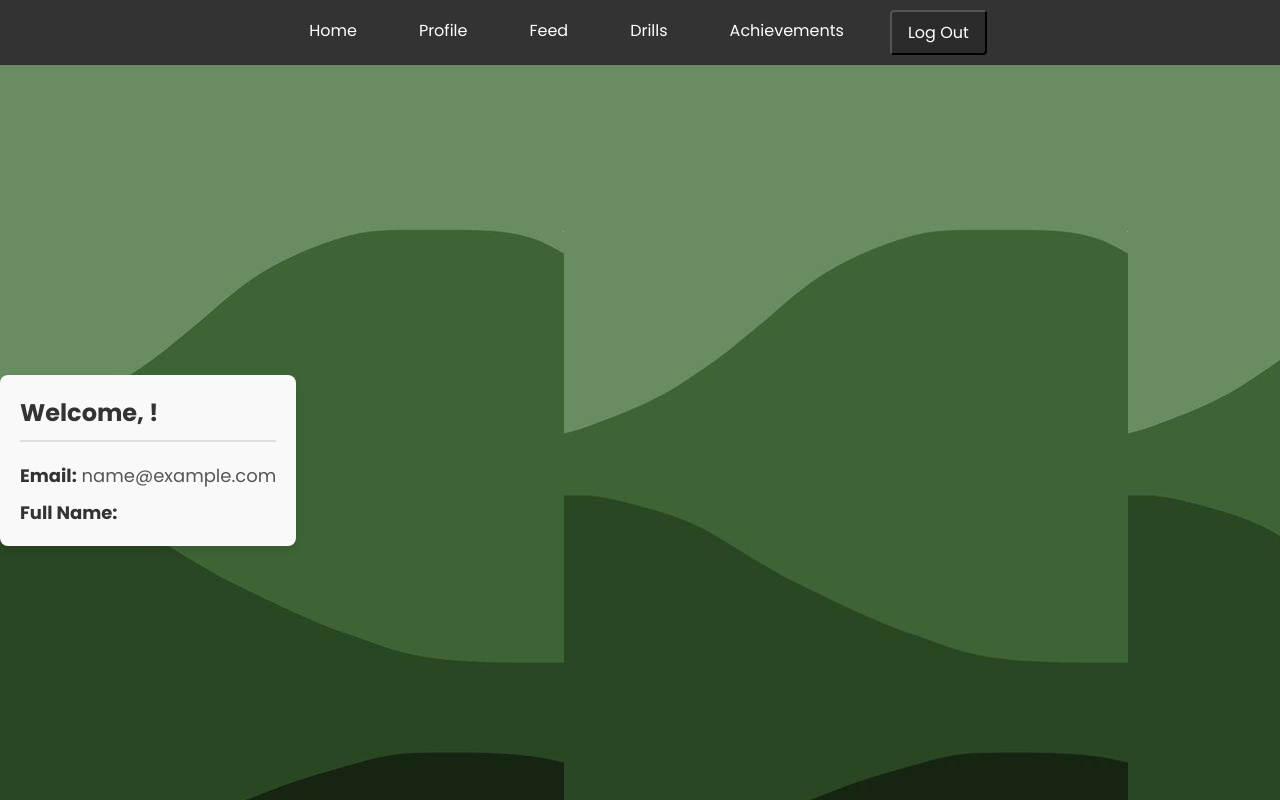
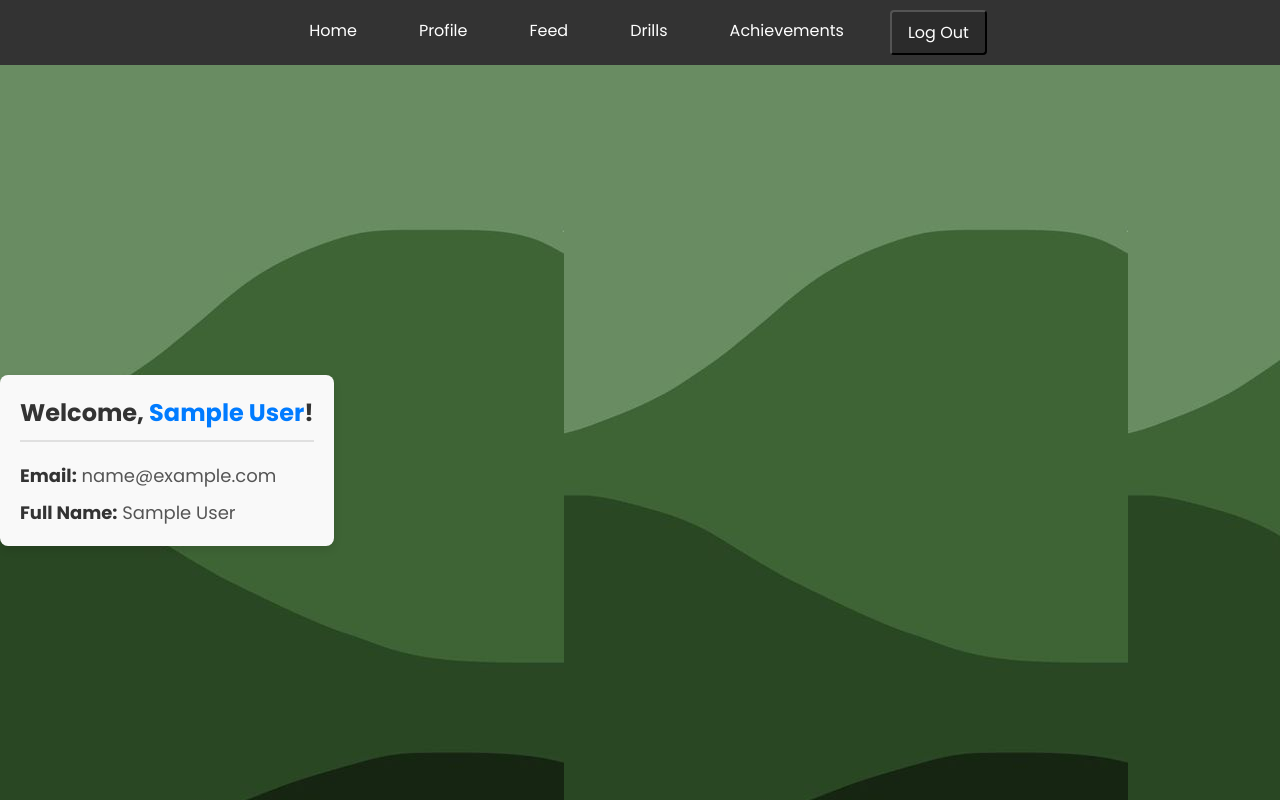
Before and after one commit to parora54/ignition-hacks-v5, a React (Vite) app in the folder client/: page /profile in a window 1280 px wide. Built offline with nearby package versions, Linux system fonts and the light colour scheme; sample sign-in values are in the browser's storage.

Commit message:
fix: profile

```diff
--- a/client/src/Profile.jsx
+++ b/client/src/Profile.jsx
@@ -8,7 +8,7 @@ export default function Profile() {
     <div className="profile-container">
       <div className="profile-header">
         <h1>
-          Welcome, <span className="profile-name">{user.full_name}</span>!
+          Welcome, <span className="profile-name">{user.name}</span>!
         </h1>
       </div>
       <div className="profile-details">
@@ -16,7 +16,7 @@ export default function Profile() {
           <strong>Email:</strong> {user.email}
         </div>
         <div className="profile-detail">
-          <strong>Full Name:</strong> {user.full_name}
+          <strong>Full Name:</strong> {user.name}
         </div>
       </div>
     </div>
```
